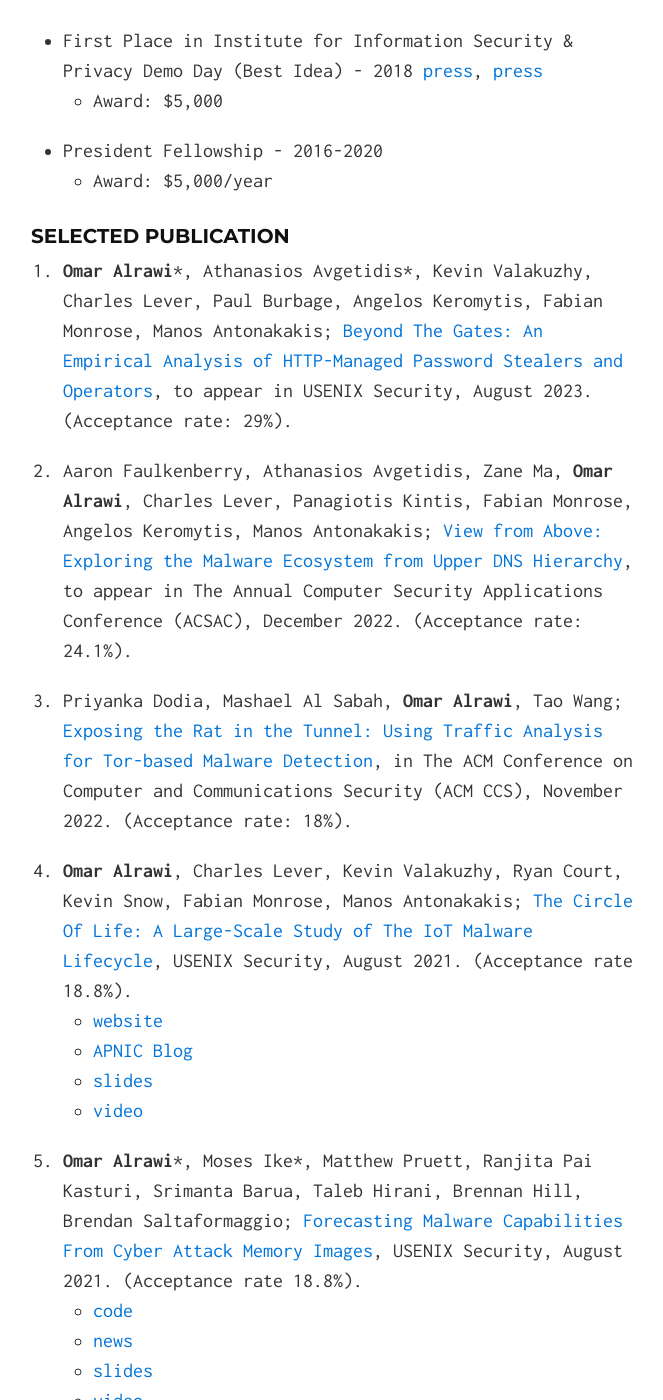
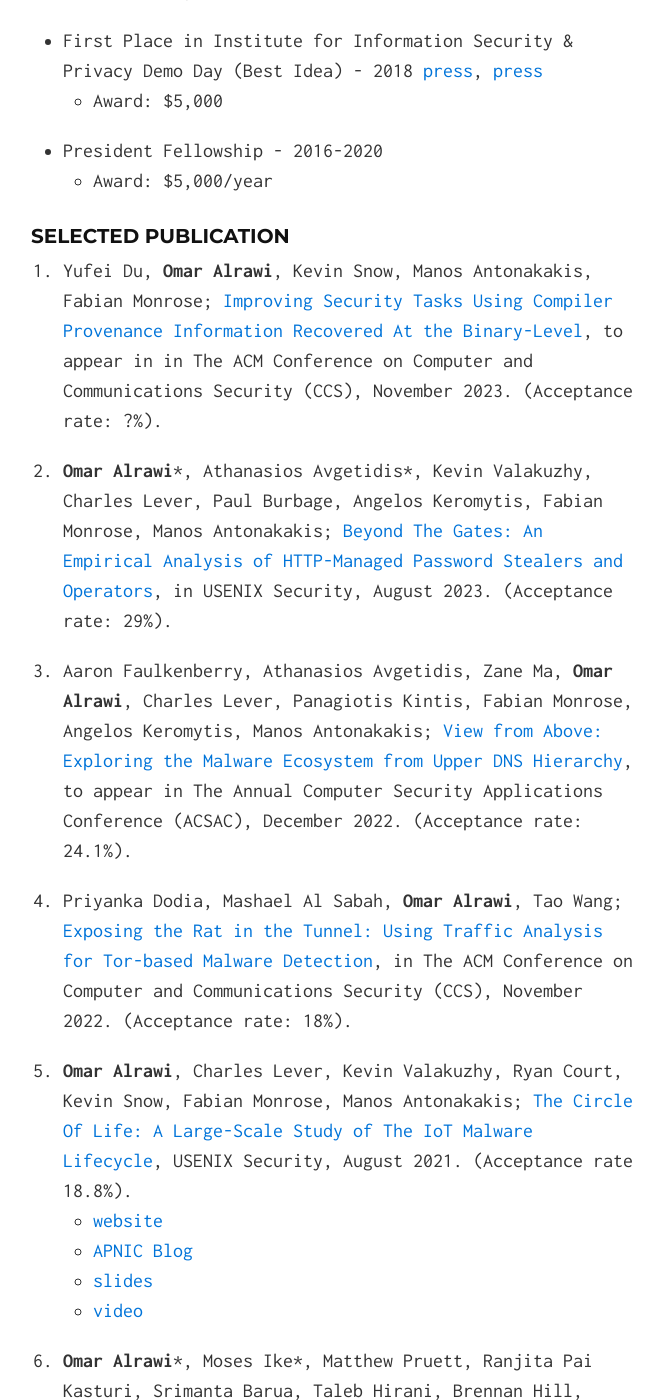
Before and after one commit to alrawi/alrawi.github.io, a Jekyll site: the page built from index.md, in a window 1280 px wide and 1400 px high, scrolled down 964 px. Shown: the whole window, without its empty margins (307-970 px from the left). Built offline with Jekyll 4.4.1, drawn with Linux system fonts in a browser that asks for light colours; our own code applies the rules of GitHub Pages for plain Markdown files.

Commit message:
Update index.md

```diff
--- a/index.md
+++ b/index.md
@@ -22,11 +22,14 @@ I am a system and network security researcher. My research investigates vulnerab
   * Award: $5,000/year
 
 ### Selected Publication
-1. __Omar Alrawi__{::nomarkdown}*{:/}, Athanasios Avgetidis{::nomarkdown}*{:/}, Kevin Valakuzhy, Charles Lever, Paul Burbage, Angelos Keromytis, Fabian Monrose, Manos Antonakakis; [Beyond The Gates: An Empirical Analysis of HTTP-Managed Password Stealers and Operators](/static/papers/alrawi_stealers_sec23.pdf), to appear in USENIX Security, August 2023. (Acceptance rate: 29%).
+1. Yufei Du, __Omar Alrawi__, Kevin Snow, Manos Antonakakis,
+Fabian Monrose; [Improving Security Tasks Using Compiler Provenance Information Recovered At the Binary-Level](#), to appear in in The ACM Conference on Computer and Communications Security (CCS), November 2023. (Acceptance rate: ?%).
+
+1. __Omar Alrawi__{::nomarkdown}*{:/}, Athanasios Avgetidis{::nomarkdown}*{:/}, Kevin Valakuzhy, Charles Lever, Paul Burbage, Angelos Keromytis, Fabian Monrose, Manos Antonakakis; [Beyond The Gates: An Empirical Analysis of HTTP-Managed Password Stealers and Operators](/static/papers/alrawi_stealers_sec23.pdf), in USENIX Security, August 2023. (Acceptance rate: 29%).
 
 1. Aaron Faulkenberry, Athanasios Avgetidis, Zane Ma, __Omar Alrawi__, Charles Lever,  Panagiotis Kintis, Fabian Monrose, Angelos Keromytis, Manos Antonakakis; [View from Above: Exploring the Malware Ecosystem from Upper DNS Hierarchy](/static/papers/view-from-above-acsac22.pdf), to appear in The Annual Computer Security Applications Conference (ACSAC), December 2022. (Acceptance rate: 24.1%).
 
-1. Priyanka Dodia, Mashael Al Sabah, __Omar Alrawi__, Tao Wang; [Exposing the Rat in the Tunnel: Using Traffic Analysis for Tor-based Malware Detection](/static/papers/tor-malware_ccs22.pdf), in The ACM Conference on Computer and Communications Security (ACM CCS), November 2022. (Acceptance rate: 18%).
+1. Priyanka Dodia, Mashael Al Sabah, __Omar Alrawi__, Tao Wang; [Exposing the Rat in the Tunnel: Using Traffic Analysis for Tor-based Malware Detection](/static/papers/tor-malware_ccs22.pdf), in The ACM Conference on Computer and Communications Security (CCS), November 2022. (Acceptance rate: 18%).
 
 1. __Omar Alrawi__, Charles Lever, Kevin Valakuzhy, Ryan Court, Kevin Snow, Fabian Monrose, Manos Antonakakis; [The Circle Of Life: A Large-Scale Study of The IoT Malware Lifecycle](/static/papers/alrawi_iot-malware_sec21.pdf), USENIX Security, August 2021. (Acceptance rate 18.8%).
   * [website](https://badthings.info/)
```
